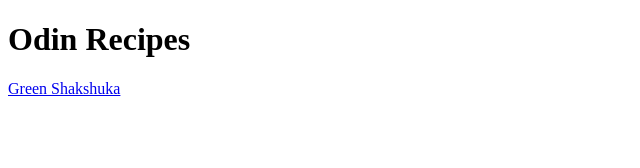
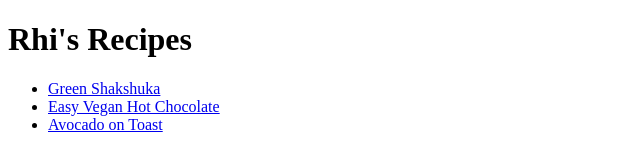
Before and after one commit to rhianna-marie/odin-recipes, a plain HTML site: page index.html in a window 1280 px wide. Shown: the whole page, without its empty margins (0-640 px from the left). Drawn offline with Linux system fonts and the light colour scheme.

Commit message:
Fix links in webpage

```diff
--- a/index.html
+++ b/index.html
@@ -7,7 +7,11 @@
     </head>
 
     <body>
-        <h1>Odin Recipes</h1>
-        <a href="recipes/greenshakshuka.html">Green Shakshuka</a>
+        <h1>Rhi's Recipes</h1>
+        <ul>
+            <li><a href="recipes/greenshakshuka.html">Green Shakshuka</a></li>
+            <li><a href="recipes/easyhotchocolate.html">Easy Vegan Hot Chocolate</a></li>
+            <li><a href="recipes/avocadotoast.html">Avocado on Toast</a></li>
+        </ul>
     </body>
 </html>
```
